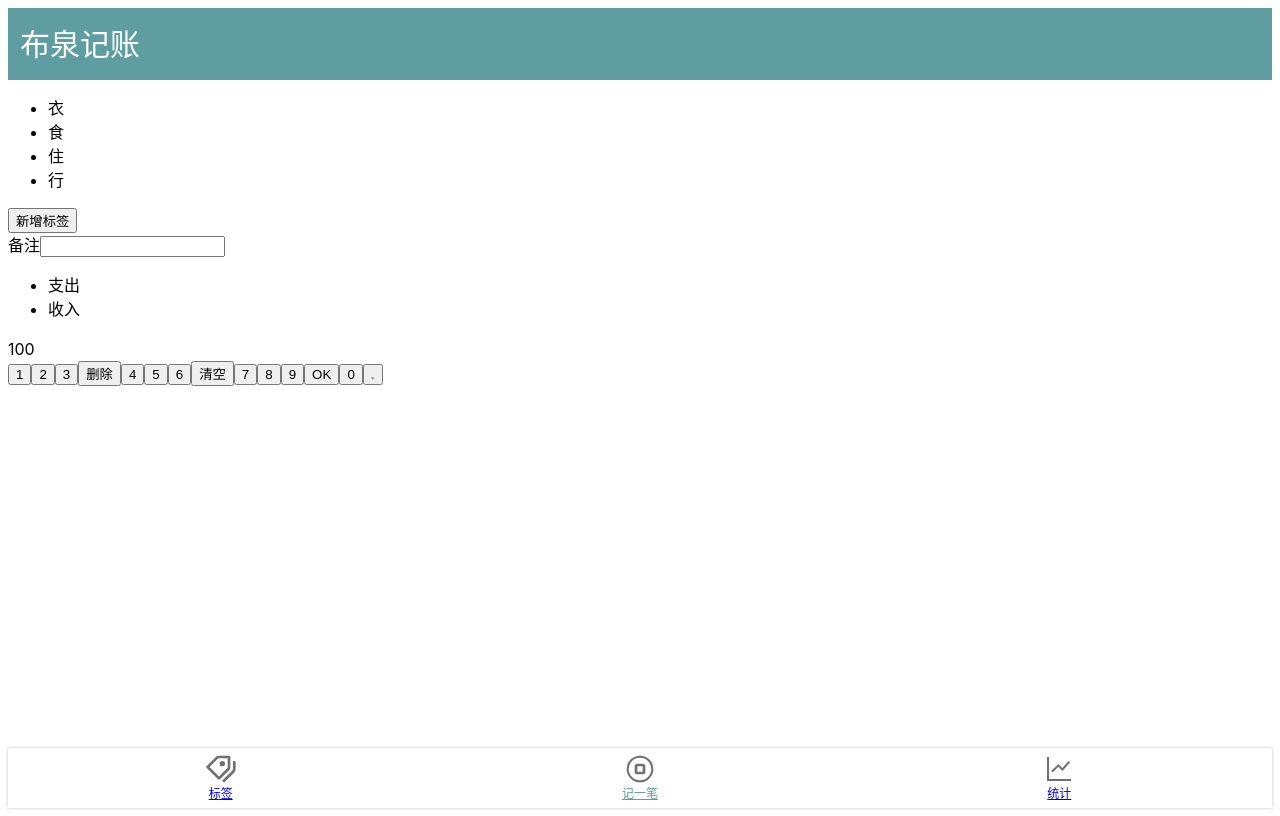
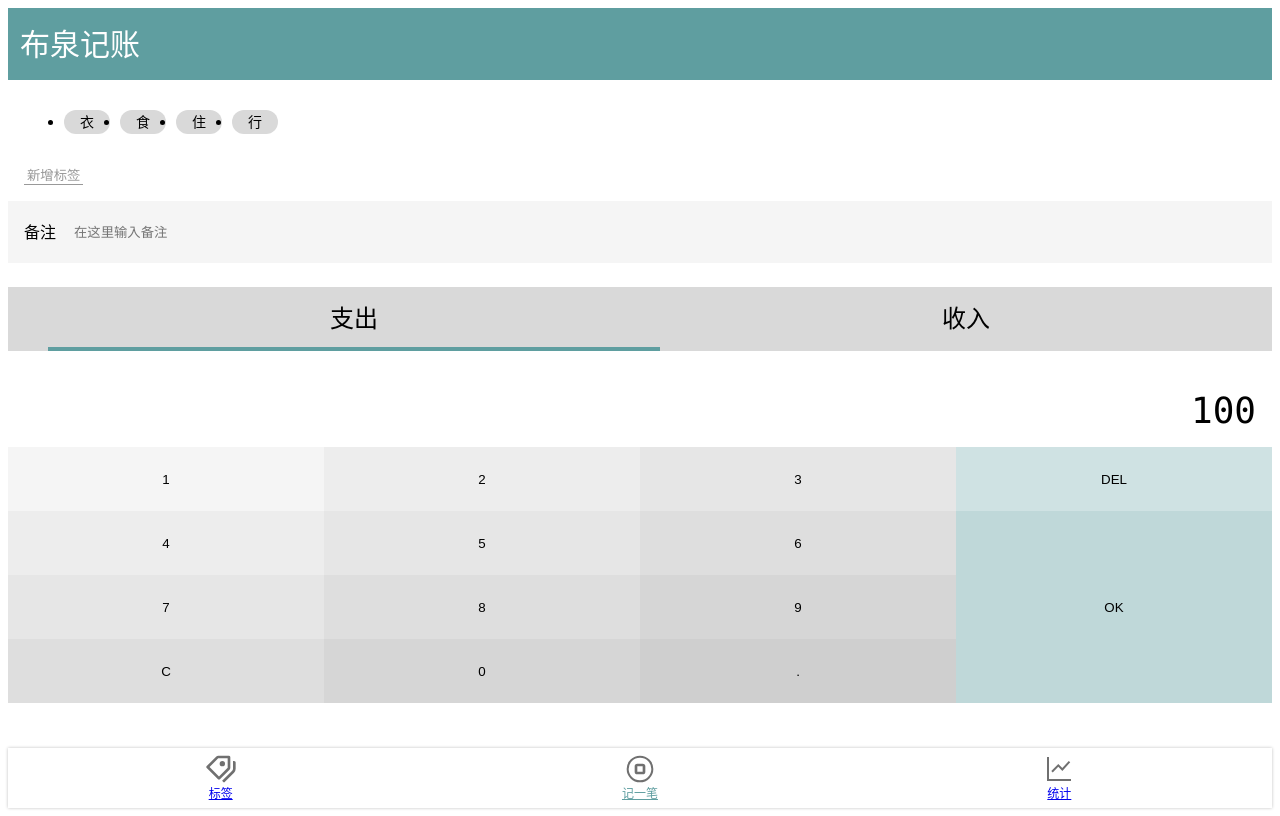
Before and after one commit to KyraZheng/CopperDaily, a Vue app: page /#/copper in a window 1280 px wide. Built offline with nearby package versions, Linux system fonts and the light colour scheme.

Commit message:
添加copper样式

```diff
--- a/src/App.vue
+++ b/src/App.vue
@@ -13,6 +13,7 @@
     -moz-osx-font-smoothing: grayscale;
     line-height: 1.5;
     font-family: $font-hei;
+    font-size: 16px;
   }
   .title {
 padding-left: 12px;
--- a/src/assets/style/helper.scss
+++ b/src/assets/style/helper.scss
@@ -1,3 +1,12 @@
 $font-hei: -apple-system, "Noto Sans", "Helvetica Neue", Helvetica, "Nimbus Sans L", Arial, "Liberation Sans", "PingFang SC", "Hiragino Sans GB", "Noto Sans CJK SC", "Source Han Sans SC", "Source Han Sans CN", "Microsoft YaHei", "Wenquanyi Micro Hei", "WenQuanYi Zen Hei", "ST Heiti", SimHei, "WenQuanYi Zen Hei Sharp", sans-serif;
-$font-kai:Baskerville, Georgia, "Liberation Serif", "Kaiti SC", STKaiti, "AR PL UKai CN", "AR PL UKai HK", "AR PL UKai TW", "AR PL UKai TW MBE", "AR PL KaitiM GB", KaiTi, KaiTi_GB2312, DFKai-SB, "TW\-Kai", serif;
+$font-kai: Baskerville, Georgia, "Liberation Serif", "Kaiti SC", STKaiti, "AR PL UKai CN", "AR PL UKai HK", "AR PL UKai TW", "AR PL UKai TW MBE", "AR PL KaitiM GB", KaiTi, KaiTi_GB2312, DFKai-SB, "TW\-Kai", serif;
 $font-fs: Baskerville, "Times New Roman", "Liberation Serif", STFangsong, FangSong, FangSong_GB2312, "CWTEX\-F", serif;
+
+// placeholder
+%clearFix{
+  &::after{
+    content: '';
+    clear: both;
+    display: block;
+  }
+}
--- a/src/assets/style/reset.scss
+++ b/src/assets/style/reset.scss
@@ -6,3 +6,12 @@ a{
   text-decoration: none;
   color: inherit;
 }
+ol,ul {
+  list-style: none;
+}
+button,input {
+  font: inherit;
+}
+:focus{
+  outline: none;
+}
--- a/src/views/Copper.vue
+++ b/src/views/Copper.vue
@@ -14,29 +14,32 @@
     <div>
       <label class="notes">
         <span class="name">备注</span>
-      <input type="text">
+        <input type="text" placeholder="在这里输入备注">
       </label>
     </div>
-    <div><ul class="types">
-      <li class="selected">支出</li>
-      <li>收入</li>
-    </ul></div>
+    <div>
+      <ul class="types">
+        <li class="selected">支出</li>
+        <li>收入</li>
+      </ul>
+    </div>
     <div class="numberPad">
-          <div class="output">100</div>
+      <div class="output">100</div>
       <div class="buttons">
         <button>1</button>
         <button>2</button>
         <button>3</button>
-        <button>删除</button>
+        <button>DEL</button>
         <button>4</button>
         <button>5</button>
         <button>6</button>
-        <button>清空</button>
+        <button class="OK">OK</button>
         <button>7</button>
         <button>8</button>
         <button>9</button>
-        <button>OK</button>
-        <button>0</button>
+        <button>C</button>
+
+        <button class="zero">0</button>
         <button>.</button>
       </div>
     </div>
@@ -49,6 +52,142 @@
   }
 </script>
 
-<style lang="scss">
+<style lang="scss" scoped>
+  @import "~@/assets/style/helper.scss";
 
+  .numberPad {
+    .output {
+      font-size: 36px;
+      font-family: Consolas, monospace;
+      padding: 9px 16px;
+      text-align: right;
+      box-shadow: inset 0 -5px 5px -5px fade_out(rgb(0, 0, 0, 0.25), 1),
+      inset 0 5px 5px -5px fade_out(rgb(0, 0, 0, 0.25), 1);
+    }
+
+    .buttons {
+      @extend %clearFix;
+
+      > button {
+        border: none;
+        height: 64px;
+        width: 25%;
+        float: left;
+
+        &.OK {
+          height: 64*3px;
+          float: right;
+        }
+
+        $bg: #f5f5f5;
+
+        &:nth-child(1) {
+          background: $bg;
+        }
+
+        &:nth-child(2), &:nth-child(5), {
+          background: darken($bg, 3%);
+        }
+
+        &:nth-child(3), &:nth-child(6), &:nth-child(9), {
+          background: darken($bg, 6%);
+        }
+
+         &:nth-child(7), &:nth-child(10), &:nth-child(12), {
+          background: darken($bg, 9%);
+        }
+
+        &:nth-child(11), &:nth-child(13), {
+          background: darken($bg, 12%);
+        }
+
+        &:nth-child(14), {
+          background: darken($bg, 15%);
+        }
+        &:nth-child(4) {
+          background: lighten(cadetblue, 35%);
+        }
+
+        &:nth-child(8) {
+          background: lighten(cadetblue, 30%);
+        }
+      }
+    }
+  }
+
+  .types {
+    background: #d9d9d9;
+    display: flex;
+    text-align: center;
+    font-size: 24px;
+
+    > li {
+      width: 50%;
+      display: flex;
+      justify-content: center;
+      align-items: center;
+      height: 64px;
+      position: relative;
+
+      &.selected::after {
+        content: '';
+        bottom: 0;
+        left: 0;
+        width: 100%;
+        position: absolute;
+        height: 4px;
+        background: CadetBlue;
+      }
+    }
+  }
+
+  .notes {
+    background: #f5f5f5;
+    display: block;
+    padding: 0 16px;
+    display: flex;
+    align-items: center;
+
+    .name {
+      padding-right: 16px;
+
+    }
+
+    input {
+      height: 60px;
+      flex-grow: 1;
+      background: transparent;
+      border: none;
+    }
+  }
+
+  .tags {
+    padding: 16px;
+    font-size: 14px;
+
+    > .current {
+      display: flex;
+
+      > li {
+        line-height: 24px;
+        height: 24px;
+        border-radius: 12px;
+        background: #d9d9d9;
+        margin-right: 10px;
+        padding: 0 16px;
+      }
+    }
+
+    > .new {
+      padding-top: 16px;
+
+      button {
+        background: transparent;
+        border: none;
+        border-bottom: 1px solid;
+        color: #999;
+        padding: 0 3px;
+      }
+    }
+  }
 </style>
```
